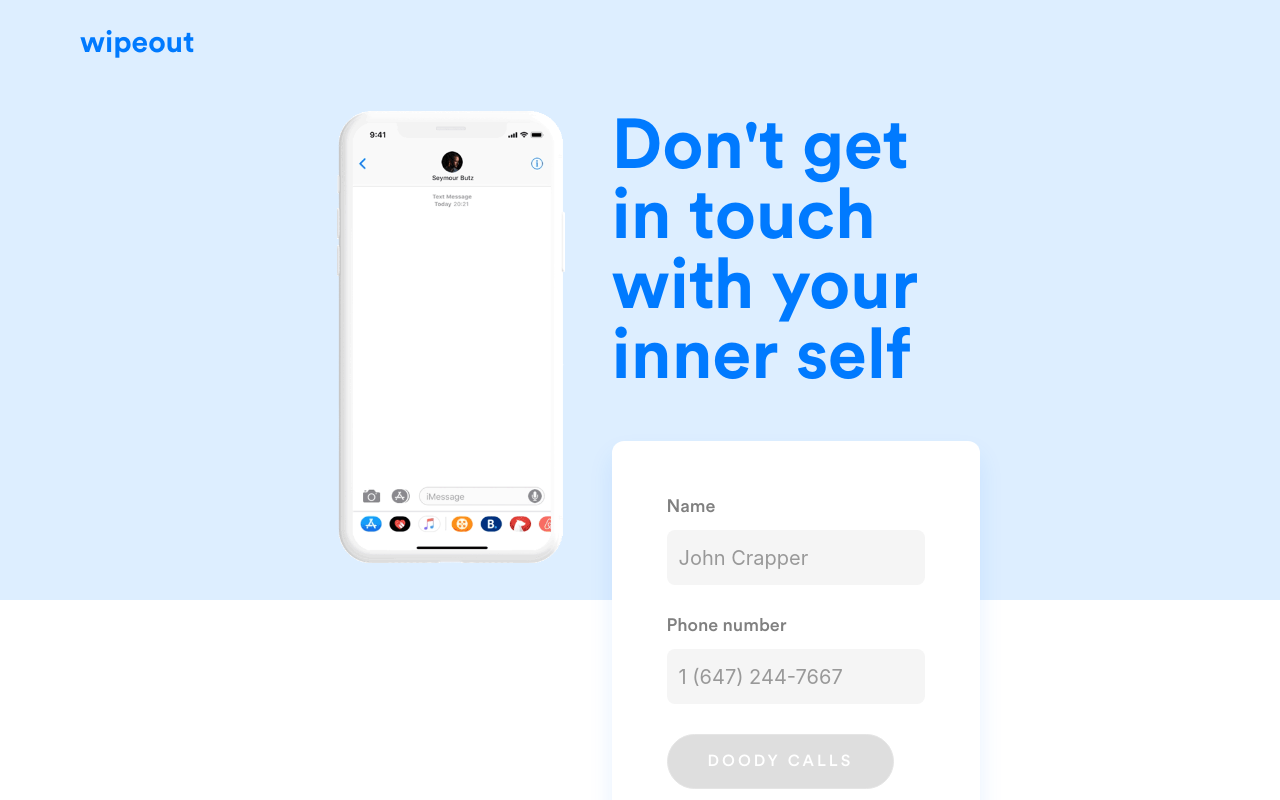
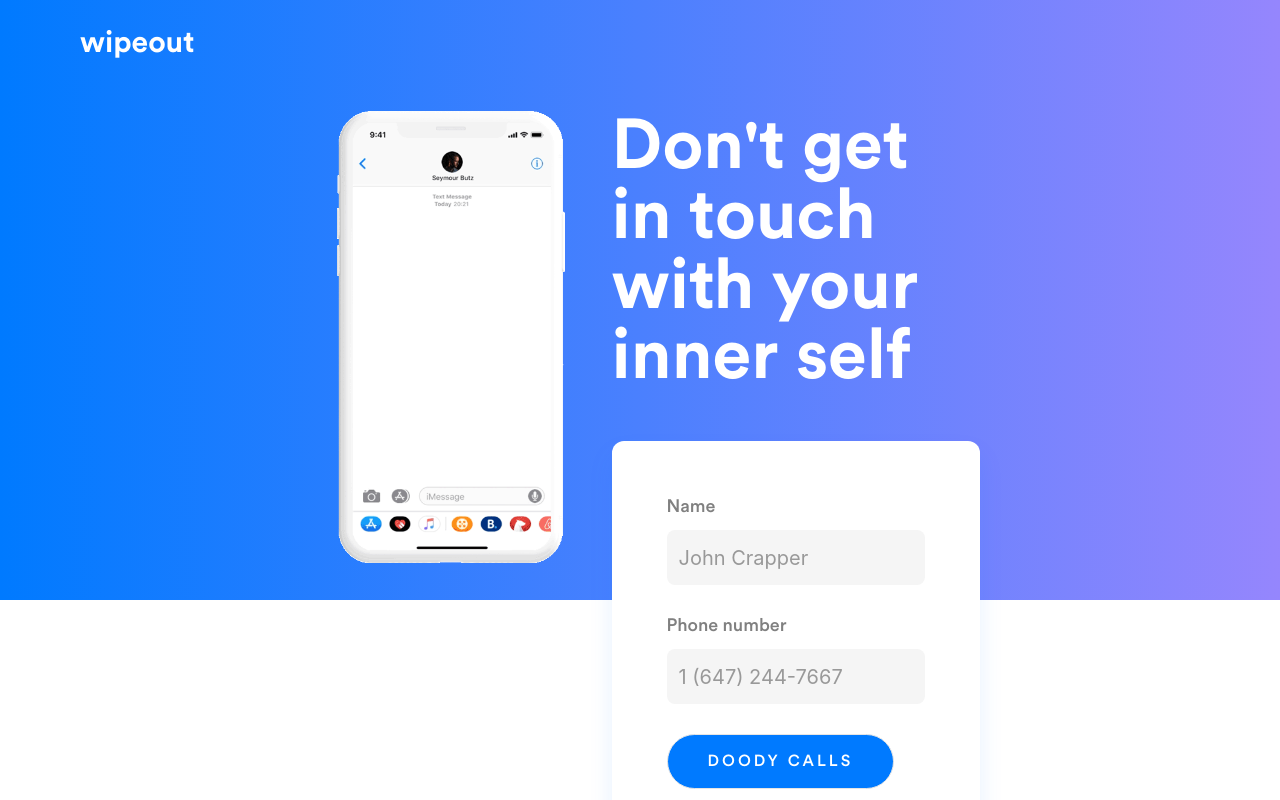
Before and after one commit to brandonassing/Wipeout, a React (Create React App) app in the folder tp-assist/: page / in a window 1280 px wide. Shown: the top 800 px of the page. Built offline with nearby package versions, Linux system fonts and the light colour scheme; no server answers.

Commit message:
big ui changes

```diff
--- a/tp-assist/src/App.css
+++ b/tp-assist/src/App.css
@@ -12,7 +12,7 @@
 
 #app-background {
   height: 75vh;
-  background-color: #DDEEFF;
+  background-image: linear-gradient(to right, #007AFF , #9586FD);
 }
 
 #app-body {
@@ -34,7 +34,7 @@
 #slogan {
   font-size: 70px;
   line-height: 100%;
-  color: #007AFF;
+  color: white;
   margin-bottom: 50px;
 
 }
@@ -43,7 +43,7 @@
   padding-top: 25px;
   margin: 0px 50px 50px 80px;
   font-size: 30px;
-  color: #007AFF;
+  color: white;
 }
 
 #app-gif {
--- a/tp-assist/src/components/AddForm.css
+++ b/tp-assist/src/components/AddForm.css
@@ -26,14 +26,37 @@
   font-size: 16px;
 }
 
+.uk-button-primary {
+  background-color: #007AFF;
+  background-image: linear-gradient(to right, #007AFF , #9586FD);
+}
+
+
 .uk-button-primary:disabled {
-  background-color: #DEDEDE;
+  background-color: #007AFF;
+  background-image: none;
 }
 
 .uk-input {
   background-color: #F5F5F5;
   border-radius: 8px;
   border: none;
+}
+
+.uk-input:focus + .uk-form-label {
+    color: #007AFF;
+}
+
+.input-group {
+  /* direction: "rtl"; */
+  display: flex;
+  flex-direction: column-reverse;
+}
+
+.uk-input:focus {
+  border-style: solid;
+  border-width: 2px;
+
 }
 
 .uk-form-label {
--- a/tp-assist/src/components/AddForm.js
+++ b/tp-assist/src/components/AddForm.js
@@ -58,11 +58,13 @@
       <div id="add-card" className="uk-card uk-card-default uk-card-body uk-border-rounded .uk-box-shadow-large">
         <div id="form-body" className="uk-container">
         <form className="uk-form-horizontal uk-margin-large" onSubmit={this.handleSubmit}>
-              <label className="uk-form-label" htmlFor="input-name">Name</label>
-              <input className="uk-input uk-form-large" id="input-name" type="text" placeholder="John Crapper" value={this.state.name} onChange={this.handleChangeName} />
-          <div className="uk-margin">
+          <div className="input-group">
+            <input className="uk-input uk-form-large" id="input-name" type="text" placeholder="John Crapper" value={this.state.name} onChange={this.handleChangeName} />
+            <label className="uk-form-label" htmlFor="input-name">Name</label>
+          </div>
+          <div className="input-group uk-margin">
+              <input className="uk-input uk-form-large" id="input-number" type="text" placeholder="1 (647) 244-7667" value={this.state.number} onChange={this.handleChangeNumber} />
               <label className="uk-form-label" htmlFor="input-number">Phone number</label>
-              <input className="uk-input uk-form-large" id="input-number" type="text" placeholder="1 (647) 244-7667" value={this.state.number} onChange={this.handleChangeNumber} />
           </div>
           <div id="add-button-div">
               <button id="add-button" type="submit" value="Submit" className="uk-button uk-button-large uk-button-primary" disabled={disabled}>Doody calls</button>
```
